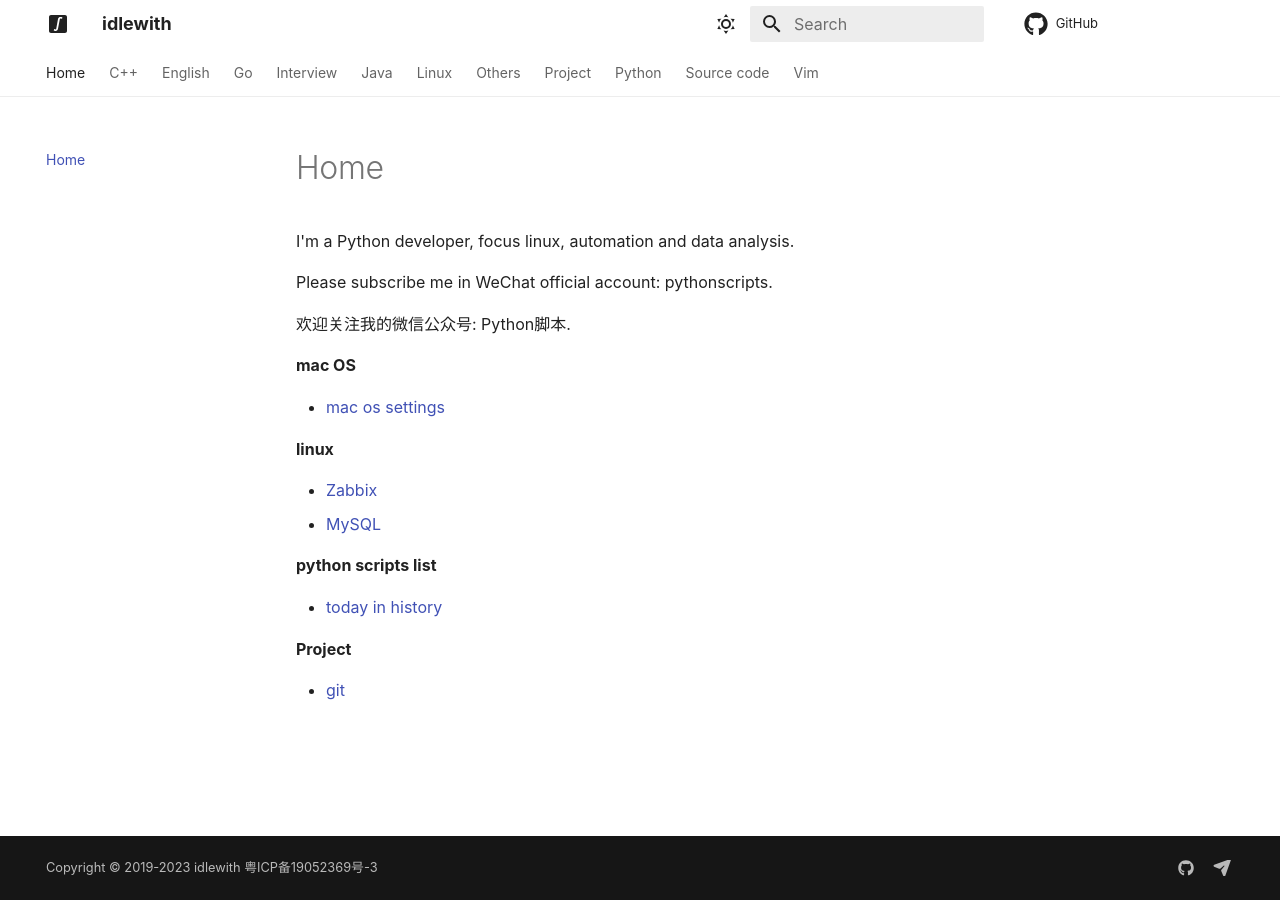
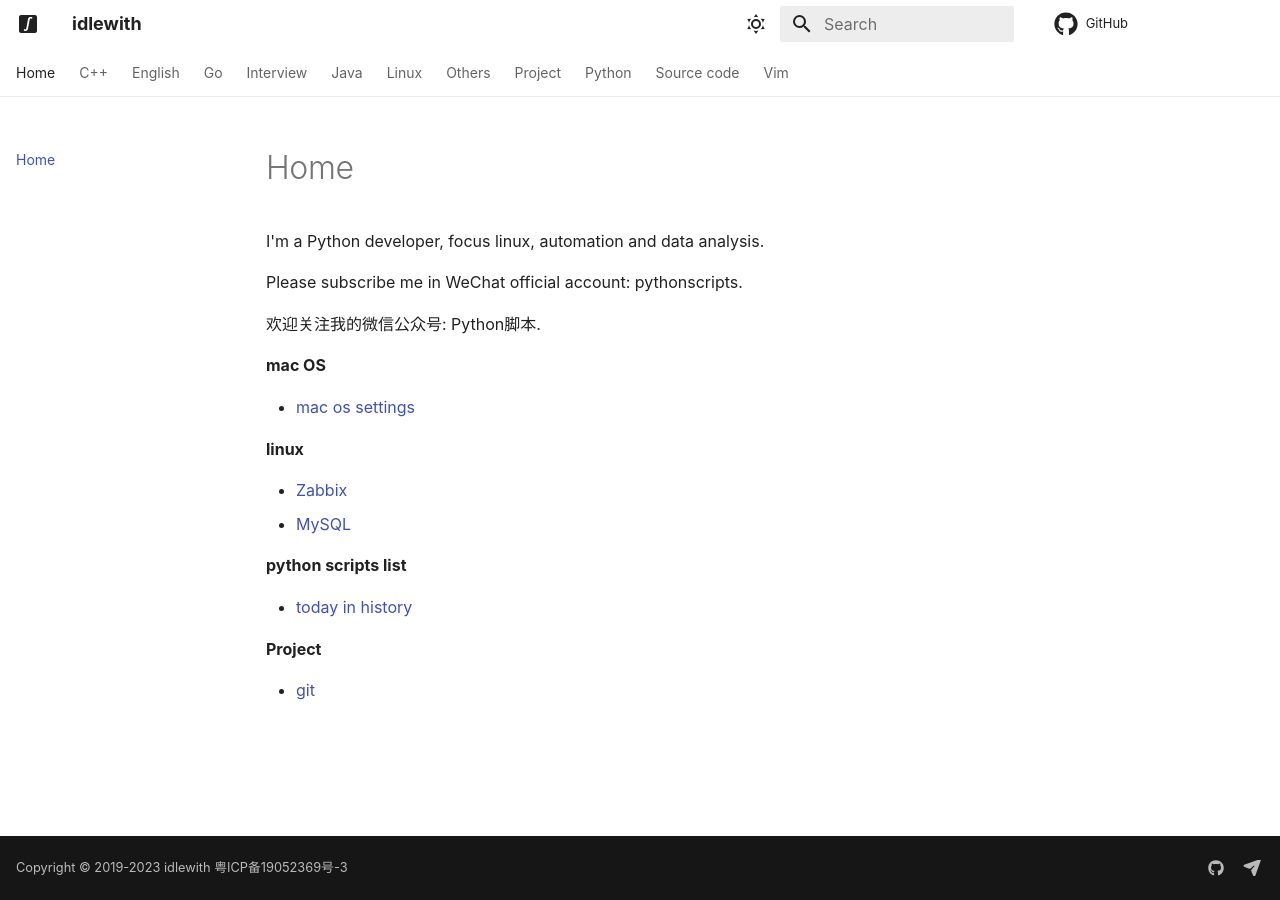
Before and after one commit to idlewith/blog, an MkDocs documentation site: the page built from docs/index.md, in a window 1280 px wide. Built offline with MkDocs 1.6.1 and Material for MkDocs 9.7.7, drawn with Linux system fonts in a browser that asks for light colours; comment, search, counter and statistics services are not loaded.

Commit message:
chore: modify styles

```diff
--- /dev/null
+++ b/docs/stylesheets/extra.css
@@ -0,0 +1,3 @@
+.md-grid {
+    max-width: 1800px;
+  }
--- a/mkdocs.yml
+++ b/mkdocs.yml
@@ -32,7 +32,7 @@ theme:
     - search.highlight
     - search.share
     - search.suggest
-    - toc.integrate
+    - navigation.top
 markdown_extensions:
   - admonition
 extra:
@@ -65,3 +65,5 @@ copyright: Copyright &copy; 2019-2023 idlewith <a href="https://beian.miit.gov.c
 #repo_name: blog
 repo_url: https://github.com/idlewith/blog
 edit_uri: blob/main/docs/
+extra_css:
+  - stylesheets/extra.css
```
